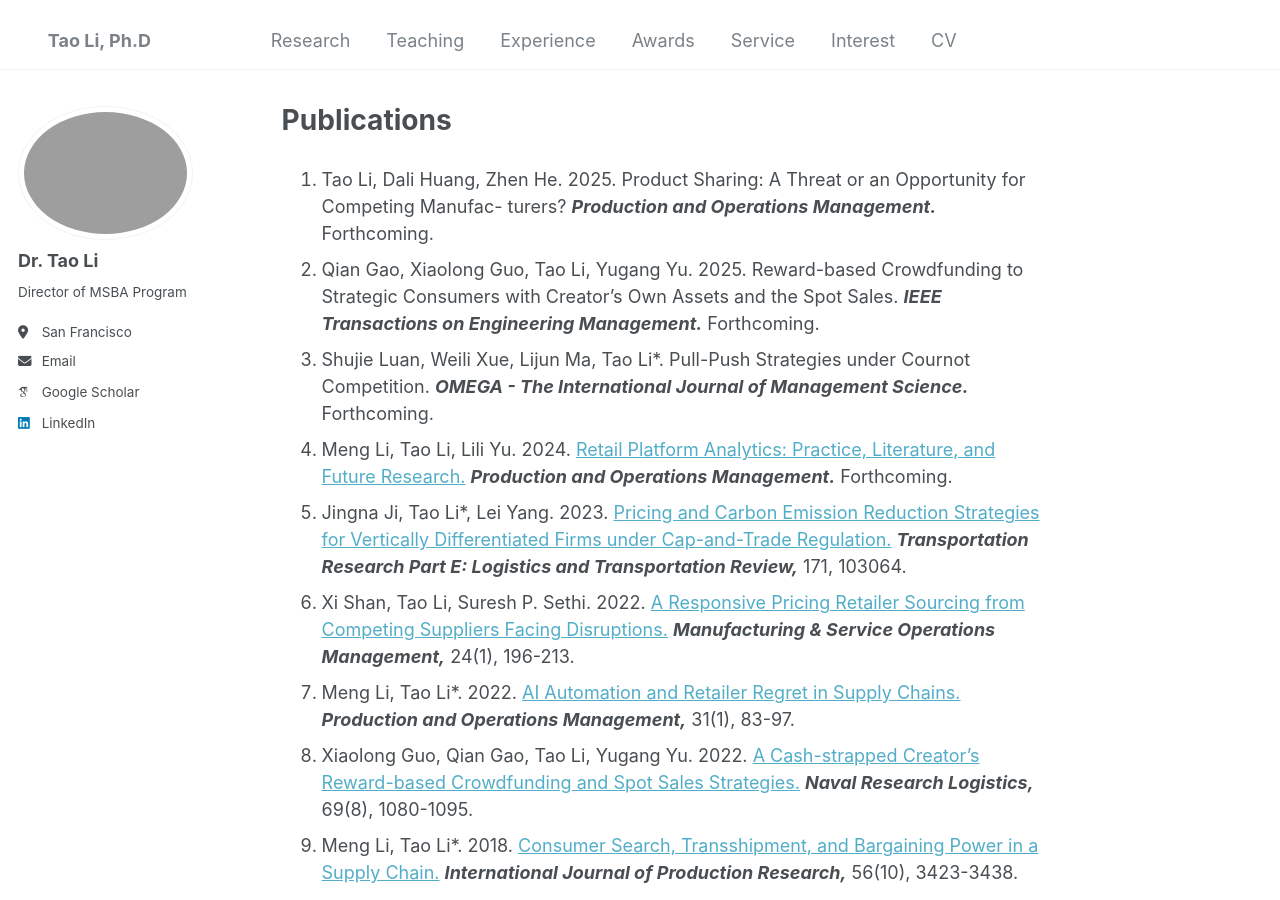
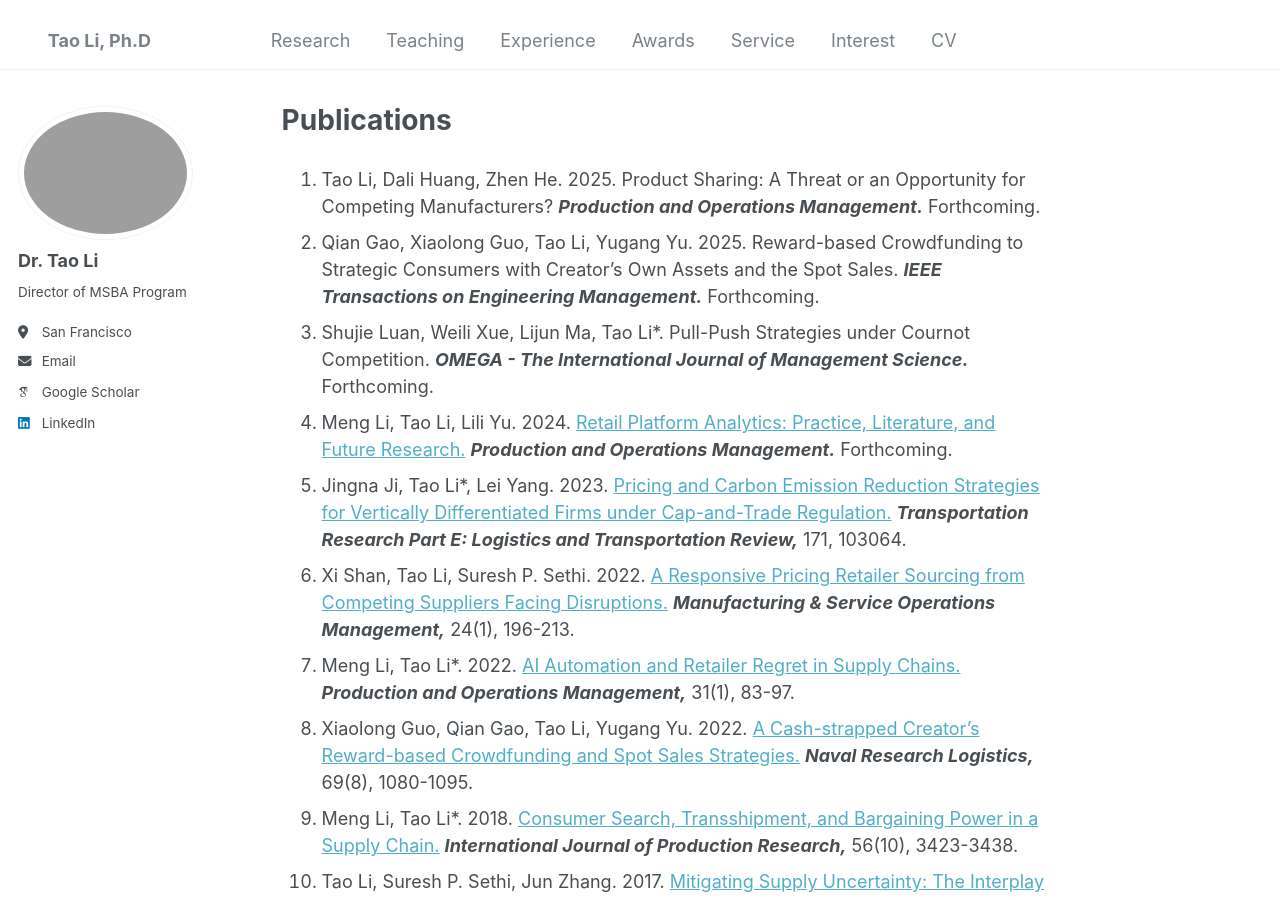
Before and after one commit to Prof-TaoLi/Homepage, a Jekyll site: the page built from _pages/research.md, in a window 1280 px wide and 900 px high. Built offline with Jekyll 4.4.1, drawn with Linux system fonts in a browser that asks for light colours; some web fonts are replaced.

Commit message:
Update research.md

```diff
--- a/_pages/research.md
+++ b/_pages/research.md
@@ -4,7 +4,7 @@ title: Publications
 author_profile: true
 ---
 
-1. Tao Li, Dali Huang, Zhen He. 2025. Product Sharing: A Threat or an Opportunity for Competing Manufac- turers? <b><i>Production and Operations Management.</i></b> Forthcoming.
+1. Tao Li, Dali Huang, Zhen He. 2025. Product Sharing: A Threat or an Opportunity for Competing Manufacturers? <b><i>Production and Operations Management.</i></b> Forthcoming.
 2. Qian Gao, Xiaolong Guo, Tao Li, Yugang Yu. 2025. Reward-based Crowdfunding to Strategic Consumers with Creator’s Own Assets and the Spot Sales. <b><i>IEEE Transactions on Engineering Management.</i></b> Forthcoming.
 3. Shujie Luan, Weili Xue, Lijun Ma, Tao Li*. Pull-Push Strategies under Cournot Competition. <b><i>OMEGA - The International Journal of Management Science.</i></b> Forthcoming.
 4. Meng Li, Tao Li, Lili Yu. 2024. <a href="https://journals.sagepub.com/doi/abs/10.1177/10591478241238972">Retail Platform Analytics: Practice, Literature, and Future Research.</a> <b><i>Production and Operations Management.</i></b> Forthcoming.
```
